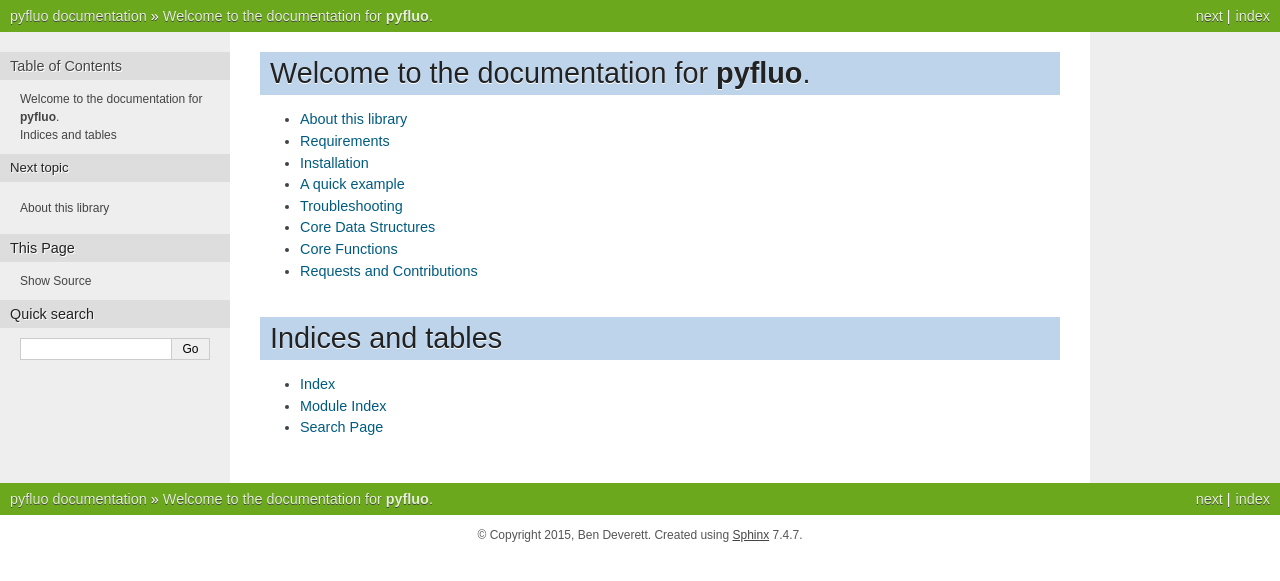
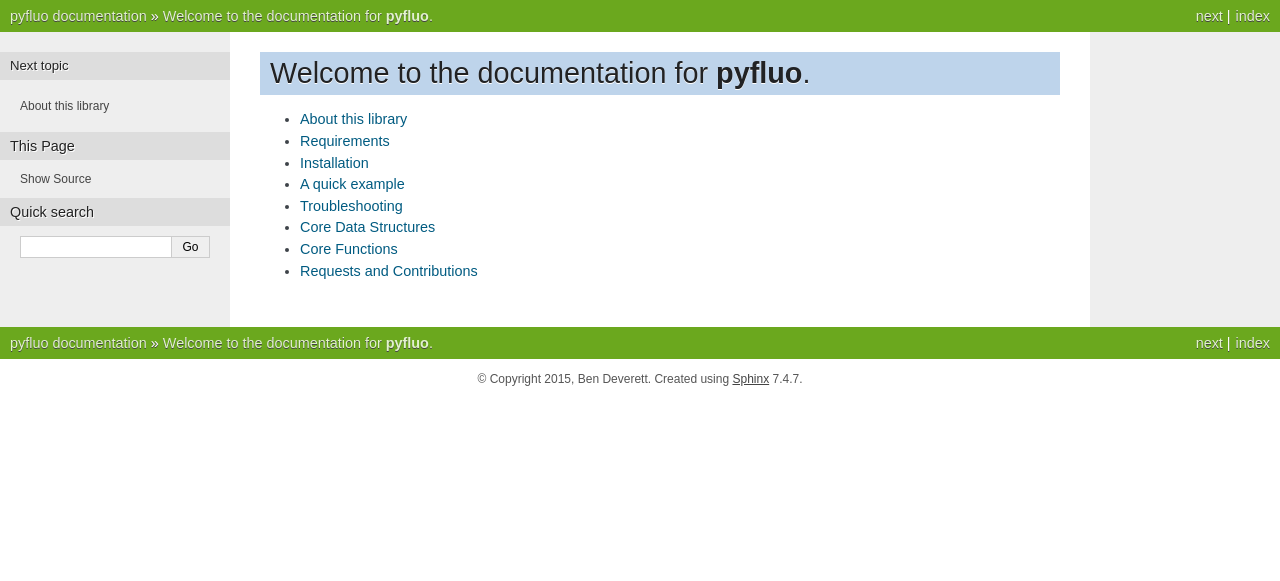
Before and after one commit to bensondaled/pyfluo, a Sphinx documentation site: the page built from docs/index.rst, in a window 1280 px wide. Shown: the top 581 px of the page. Built offline with Sphinx 7.4.7, drawn with Linux system fonts in a browser that asks for light colours.

Commit message:
before andrea changes

```diff
--- a/docs/conf.py
+++ b/docs/conf.py
@@ -36,7 +36,8 @@
 # ones.
 extensions = [
     'sphinx.ext.autodoc',
-'sphinx.ext.autosummary',
+    'sphinx.ext.autosummary',
+    #'numpydoc', #downloaded via easy_install numpydoc
 ]
 
 # Add any paths that contain templates here, relative to this directory.
--- a/docs/index.rst
+++ b/docs/index.rst
@@ -12,11 +12,3 @@
    functions
 
    contribute
-
-
-Indices and tables
-==================
-
-* :ref:`genindex`
-* :ref:`modindex`
-* :ref:`search`
--- a/example.py
+++ b/example.py
@@ -5,7 +5,7 @@
 #mov = correct_motion(mov, n_iters=8, crop=True)
 #mov = compute_dff(mov, window_size=1.0, step_size=0.100)
 
-roi = mov.select_roi(3, projection_method=np.mean, lasso_strictness=3.)
+roi = mov.select_roi(4, projection_method=np.mean, lasso_strictness=3.)
 #comp = pca_ica(mov, components=12)
 #roi = ROI(mask=comp_to_mask(comp))
 
```
